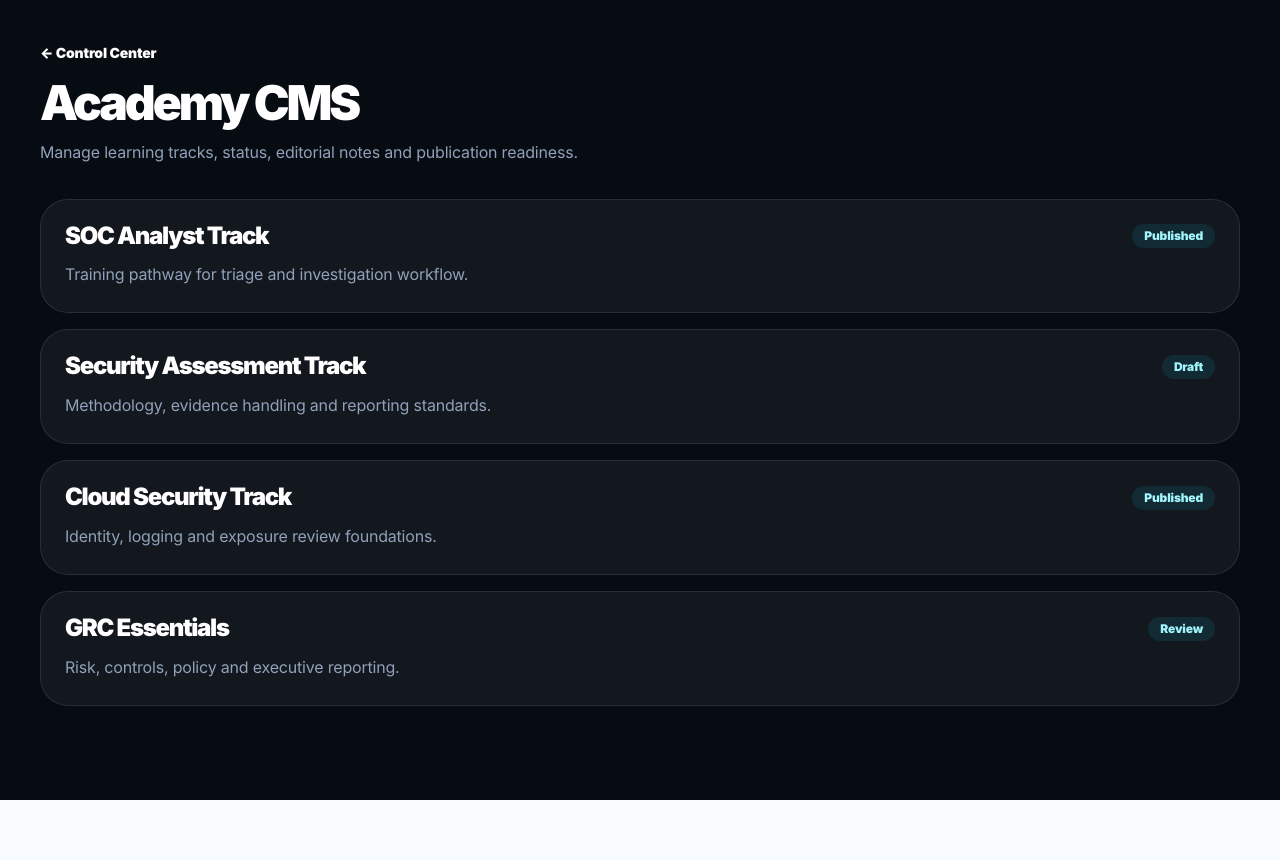
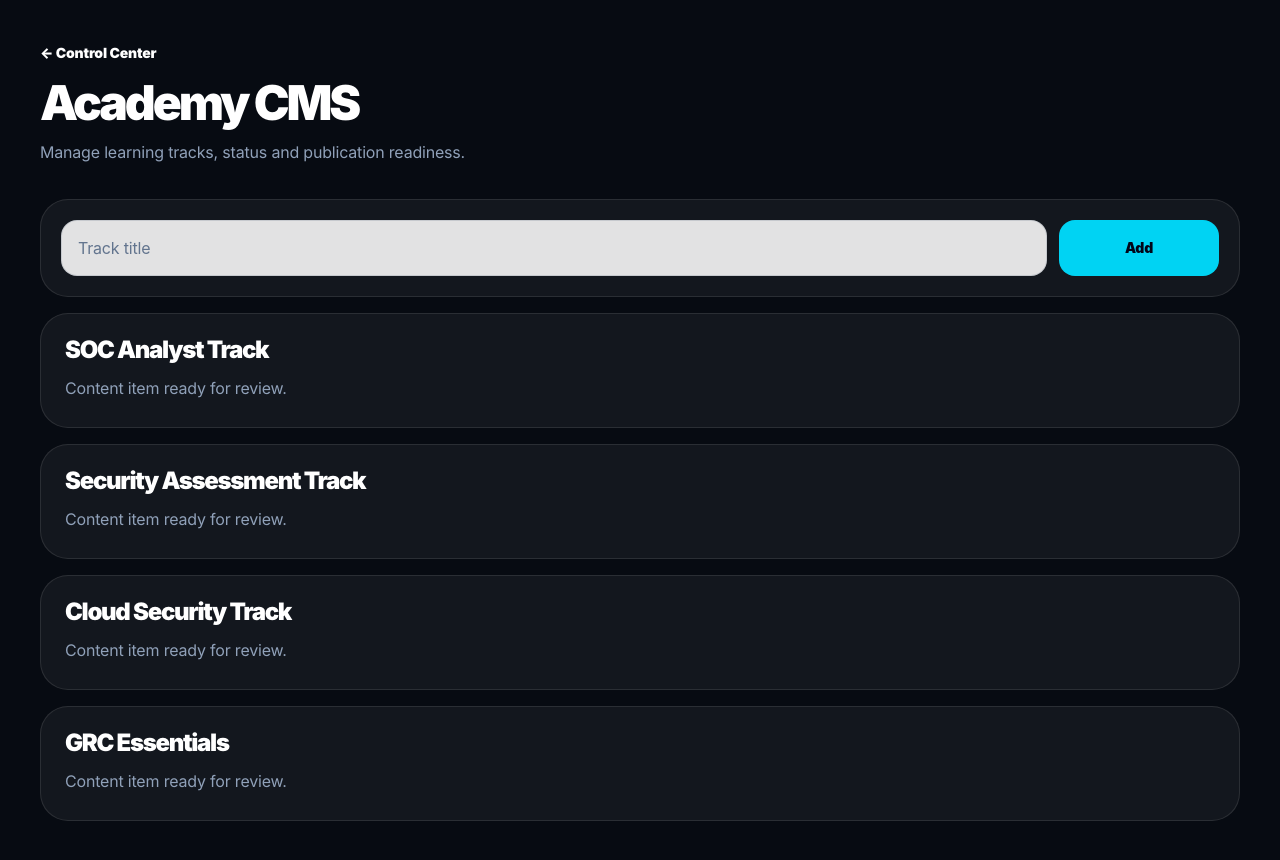
Before and after one commit to SeeDev-K/The-Right-Hat, a Next.js app: page /admin/academy in a window 1280 px wide. Before the commit the page ends 800 px from the top, so only its background shows below. Built offline with nearby package versions, Linux system fonts and the light colour scheme.

Commit message:
phase2: use simple academy board

```diff
--- a/app/admin/academy/page.tsx
+++ b/app/admin/academy/page.tsx
@@ -1,9 +1,4 @@
-const rows = [
-  ['SOC Analyst Track', 'Published', 'Training pathway for triage and investigation workflow.'],
-  ['Security Assessment Track', 'Draft', 'Methodology, evidence handling and reporting standards.'],
-  ['Cloud Security Track', 'Published', 'Identity, logging and exposure review foundations.'],
-  ['GRC Essentials', 'Review', 'Risk, controls, policy and executive reporting.'],
-]
+import { SimpleAcademyBoard } from '@/components/admin/SimpleAcademyBoard'
 
 export default function AdminAcademyPage() {
   return (
@@ -11,8 +6,8 @@ export default function AdminAcademyPage() {
       <div className="mx-auto max-w-7xl">
         <a href="/admin" className="text-sm font-black text-cyan-300">← Control Center</a>
         <h1 className="mt-4 text-5xl font-black tracking-[-.06em]">Academy CMS</h1>
-        <p className="mt-3 text-slate-400">Manage learning tracks, status, editorial notes and publication readiness.</p>
-        <div className="mt-8 grid gap-4">{rows.map(([title, status, text]) => <article key={title} className="rounded-[28px] border border-white/10 bg-white/[.05] p-6"><div className="flex flex-wrap items-center justify-between gap-3"><h2 className="text-2xl font-black">{title}</h2><span className="rounded-full bg-cyan-400/10 px-3 py-1 text-xs font-black text-cyan-200">{status}</span></div><p className="mt-3 text-slate-400">{text}</p></article>)}</div>
+        <p className="mt-3 text-slate-400">Manage learning tracks, status and publication readiness.</p>
+        <SimpleAcademyBoard />
       </div>
     </main>
   )
```
